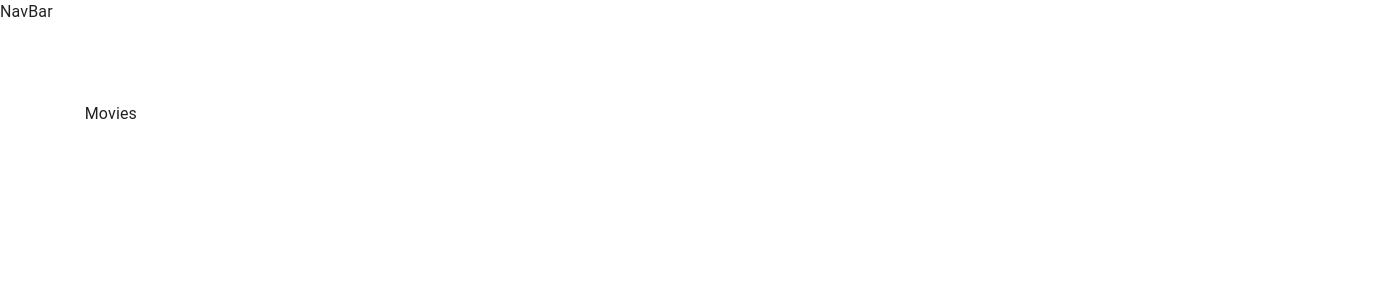
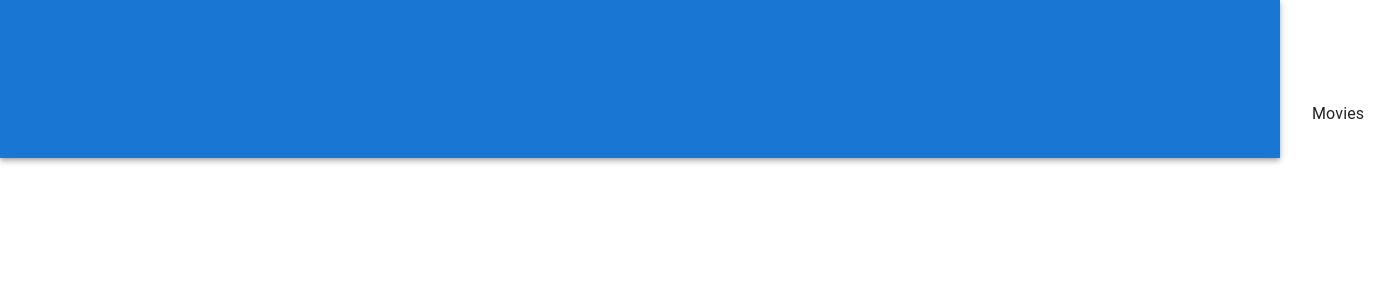
Before and after one commit to Shashwot90/filmpire_sp, a React (Create React App) app: page / in a window 1280 px wide. Shown: the top 300 px of the page, 1396 px wide, since content can reach past the window. Built offline with nearby package versions, Linux system fonts and the light colour scheme.

Commit message:
navbar comp

```diff
--- a/src/components/NavBar/NavBar.jsx
+++ b/src/components/NavBar/NavBar.jsx
@@ -1,8 +1,18 @@
-import React from 'react'
+import React from 'react';
+import { AppBar, IconButton, Toolbar, Drawer, Button, Avatar } from '@mui/material';
+import { Menu, AccountCircle, Brightness4, Brightness7 } from '@mui/icons-material';
+import { useTheme } from '@mui/material/styles';
+import { Link } from 'react-router-dom';
 
 const NavBar = () => {
   return (
-    <div>NavBar</div>
+    <>
+      <AppBar position=''>
+        <Toolbar className=''>
+
+        </Toolbar>
+      </AppBar>
+    </>
   )
 }
 
```
